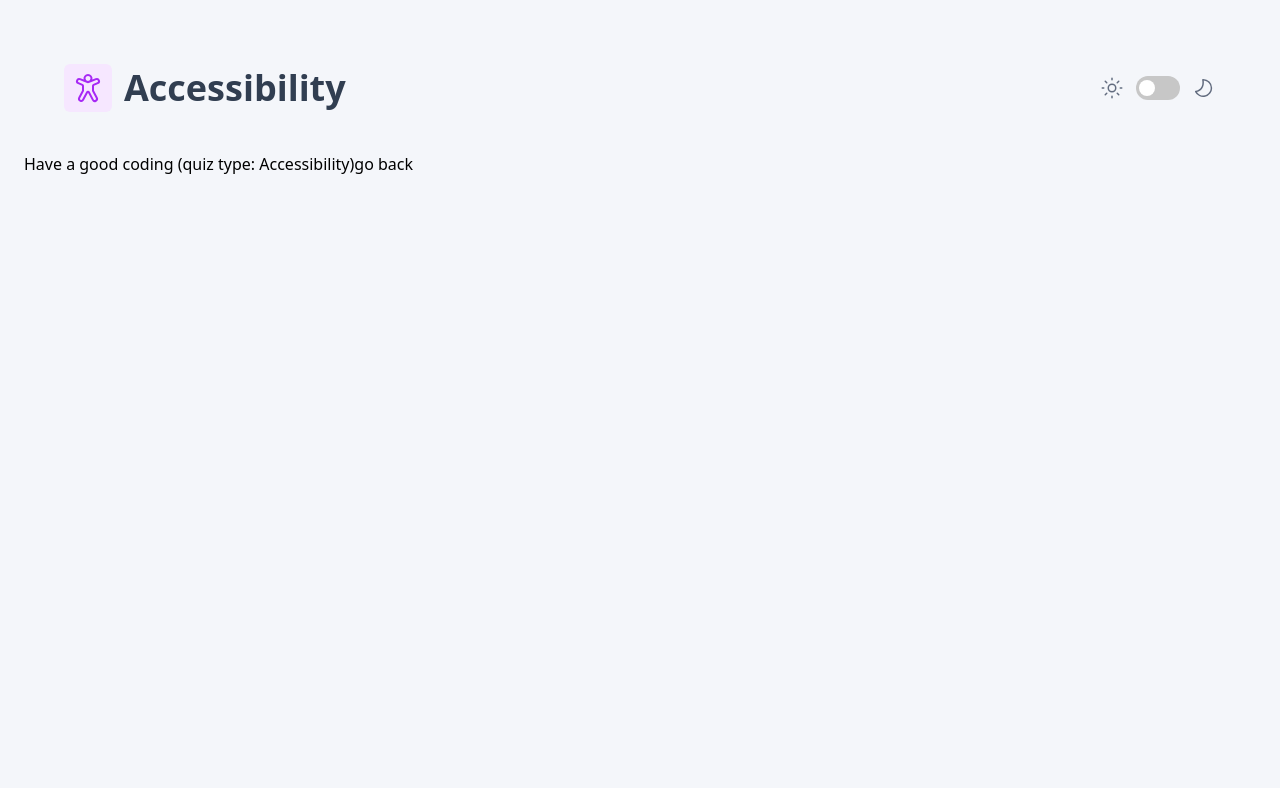
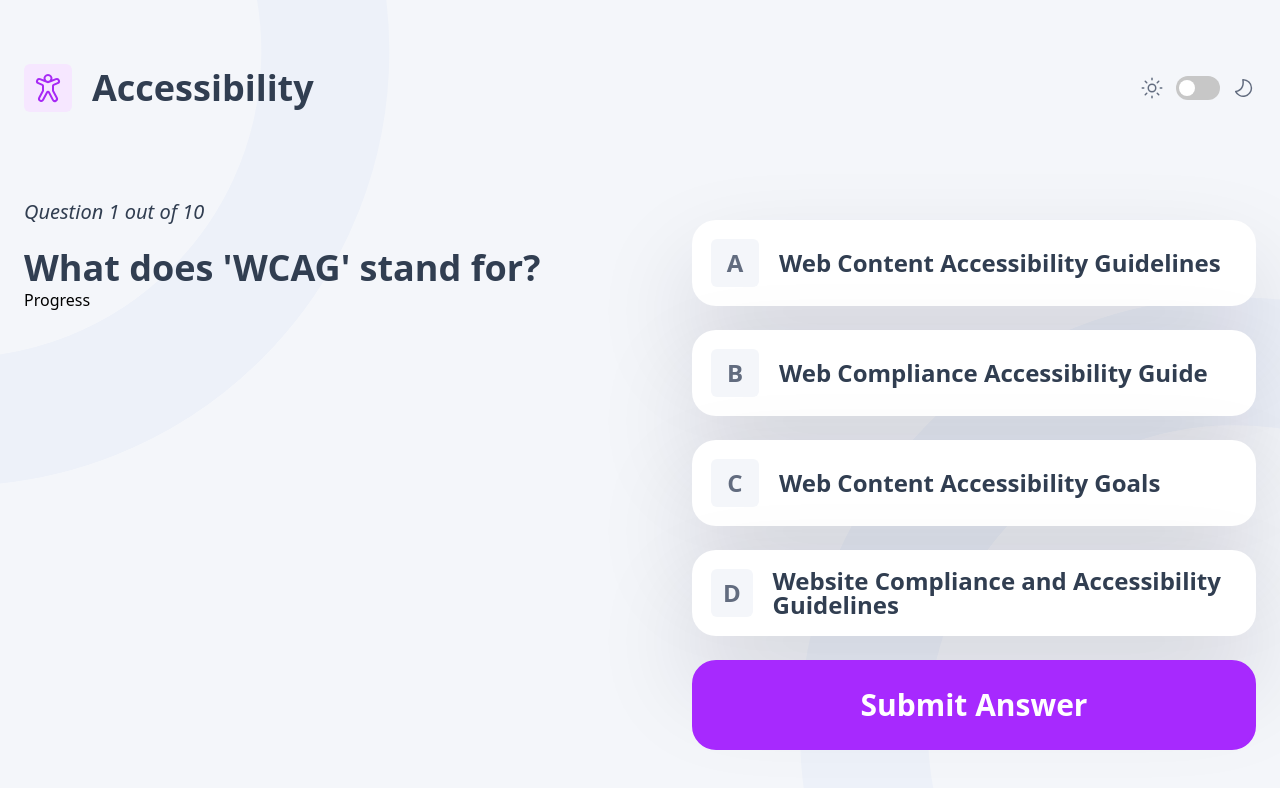
Before and after one commit to vipul-vaishnav/frontend-mentor-solutions-in-one, a React (Vite) app: page /apps/frontend-quiz-app/Accessibility in a window 1280 px wide. Shown: the top 788 px of the page. Built offline with nearby package versions, Linux system fonts and the light colour scheme.

Commit message:
ADD: quiz questions and options

```diff
--- a/src/components/QuizApp/Header.tsx
+++ b/src/components/QuizApp/Header.tsx
@@ -15,10 +15,14 @@ const BG_COLORS = {
 
 const Header: React.FC<HeaderProps> = (props) => {
   const { quizTitle } = props
+
+  const isValidQuizTitle =
+    quizTitle === 'Accessibility' || quizTitle === 'CSS' || quizTitle === 'HTML' || quizTitle === 'JavaScript'
+
   return (
-    <header className="flex items-center max-w-6xl mx-auto justify-between py-10">
-      <h1 className="flex items-center gap-3">
-        {quizTitle ? (
+    <header className="flex items-center max-w-7xl mx-auto justify-between py-10">
+      <h1 className="flex items-center gap-5">
+        {quizTitle && isValidQuizTitle ? (
           <React.Fragment>
             <span
               style={{ backgroundColor: BG_COLORS[quizTitle] }}
--- a/src/pages/Apps/frontend-quiz-app/QuizHome.tsx
+++ b/src/pages/Apps/frontend-quiz-app/QuizHome.tsx
@@ -1,10 +1,10 @@
 import React from 'react'
-import { Link, useLocation } from 'react-router'
+import { Link } from 'react-router'
 
 import type { QUIZDATA } from '../../../data/frontend-quiz-app/data'
 import Header from '../../../components/QuizApp/Header'
 
-const QUIZZES: Array<(typeof QUIZDATA)[number]['title']> = ['Accessibility', 'CSS', 'HTML', 'JavaScript']
+const QUIZZES: Array<(typeof QUIZDATA)[number]['title']> = ['HTML', 'CSS', 'JavaScript', 'Accessibility']
 
 const BG_COLORS = {
   HTML: '#FFF1E9',
@@ -14,30 +14,29 @@ const BG_COLORS = {
 }
 
 const QuizHome: React.FC = () => {
-  const { pathname } = useLocation()
   return (
     <main className="min-h-screen max-w-screen w-full bg-[#f4f6faed] dark:bg-[#313E51] p-6 bg-[url('/frontend-quiz-app/pattern-background-mobile-light.svg')] dark:bg-[url('/frontend-quiz-app/pattern-background-mobile-dark.svg')] sm:bg-[url('/frontend-quiz-app/pattern-background-tablet-light.svg')] sm:dark:bg-[url('/frontend-quiz-app/pattern-background-tablet-dark.svg')] lg:bg-[url('/frontend-quiz-app/pattern-background-desktop-light.svg')] lg:dark:bg-[url('/frontend-quiz-app/pattern-background-desktop-dark.svg')] lg:bg-cover sm:bg-top-left lg:bg-center bg-no-repeat transition-all duration-300">
       <Header />
       <section className="grid grid-cols-1 lg:grid-cols-2 gap-6 lg:gap-12 max-w-7xl mx-auto py-6 lg:py-12">
         <div>
-          <h6 className="dark:text-[#f4f6faed] text-[#313E51] text-4xl xs:text-5xl leading-[110%] sm:text-7xl transition-all duration-300">
+          <h6 className="dark:text-[#f4f6fa] text-[#313E51] text-4xl xs:text-5xl leading-[110%] sm:text-7xl transition-all duration-300">
             Welcome to the
             <br />
             <span className="font-bold">Frontend Quiz!</span>
           </h6>
 
-          <p className="dark:text-[#f4f6faed] mt-12 text-[#313E51] text-xl leading-[120%] sm:text-2xl transition-all duration-300 italic">
+          <p className="dark:text-[#f4f6fa] mt-12 text-[#313E51] text-xl leading-[120%] sm:text-2xl transition-all duration-300 italic">
             Pick a subject to get started.
           </p>
         </div>
-        <ul className="space-y-6 lg:pl-8 lg:pt-8">
+        <ul className="space-y-6 lg:pl-8 lg:pt-5">
           {QUIZZES.map((quiz) => (
             <li key={quiz}>
               <Link
                 style={{
                   boxShadow: 'rgba(17, 12, 46, 0.15) 0px 48px 100px 0px'
                 }}
-                to={pathname + '/' + quiz}
+                to={quiz}
                 className="bg-[#fff] dark:bg-[#3B4D66] p-4 rounded-3xl w-full flex items-center gap-5 transition-all duration-300"
               >
                 <span
--- a/src/pages/Apps/frontend-quiz-app/QuizQuestions.tsx
+++ b/src/pages/Apps/frontend-quiz-app/QuizQuestions.tsx
@@ -1,15 +1,123 @@
-import React from 'react'
-import { useNavigate, useParams } from 'react-router'
-import type { QUIZDATA } from '../../../data/frontend-quiz-app/data'
+import React, { useEffect, type FormEvent } from 'react'
+import { Link, useParams } from 'react-router'
+
+import { QUIZDATA } from '../../../data/frontend-quiz-app/data'
 import Header from '../../../components/QuizApp/Header'
+import { useQuizStore } from '../../../stores/QuizAppStore'
+
+const QUIZZES: Array<(typeof QUIZDATA)[number]['title']> = ['HTML', 'CSS', 'JavaScript', 'Accessibility']
+
+const BG_COLORS = {
+  HTML: '#FFF1E9',
+  CSS: '#E0FDEF',
+  JavaScript: '#EBF0FF',
+  Accessibility: '#F6E7FF'
+}
 
 const QuizQuestions: React.FC = () => {
   const { type } = useParams<{ type: (typeof QUIZDATA)[number]['title'] }>()
-  const navigate = useNavigate()
+  const { setTotalNumberOfQuestions, totalNumberOfQuestions, currentQuestionIndex } = useQuizStore()
+
+  const selectedQuiz = QUIZDATA.find((quiz) => quiz.title === type)
+
+  const handleQuestionSubmit = (e: FormEvent<HTMLFormElement>) => {
+    e.preventDefault()
+  }
+
+  useEffect(() => {
+    if (selectedQuiz) setTotalNumberOfQuestions(selectedQuiz?.questions.length)
+  }, [selectedQuiz])
+
   return (
-    <main className="min-h-screen max-w-screen w-full bg-[#F4F6FA] dark:bg-[#313E51] p-6">
+    <main className="min-h-screen max-w-screen w-full bg-[#f4f6faed] dark:bg-[#313E51] p-6 bg-[url('/frontend-quiz-app/pattern-background-mobile-light.svg')] dark:bg-[url('/frontend-quiz-app/pattern-background-mobile-dark.svg')] sm:bg-[url('/frontend-quiz-app/pattern-background-tablet-light.svg')] sm:dark:bg-[url('/frontend-quiz-app/pattern-background-tablet-dark.svg')] lg:bg-[url('/frontend-quiz-app/pattern-background-desktop-light.svg')] lg:dark:bg-[url('/frontend-quiz-app/pattern-background-desktop-dark.svg')] lg:bg-cover sm:bg-top-left lg:bg-center bg-no-repeat transition-all duration-300">
       <Header quizTitle={type} />
-      Have a good coding (quiz type: {type ?? 'NOT SPECIFIED'})<button onClick={() => navigate(-1)}>go back</button>
+      {selectedQuiz ? (
+        <section className="grid grid-cols-1 lg:grid-cols-2 gap-6 lg:gap-10 max-w-7xl mx-auto py-6 lg:py-12">
+          <div>
+            <p className="dark:text-[#626C7F] mb-6 text-[#313e51] text-base leading-[120%] sm:text-xl transition-all duration-300 italic">
+              Question {currentQuestionIndex + 1} out of {totalNumberOfQuestions}
+            </p>
+            <h6 className="dark:text-[#f4f6fa] text-[#313E51] text-2xl transition-all sm:text-3xl md:text-4xl font-semibold duration-300">
+              {selectedQuiz.questions[currentQuestionIndex].question}
+            </h6>
+            <div>Progress</div>
+          </div>
+          <form onSubmit={handleQuestionSubmit}>
+            <ul className="space-y-6 lg:pl-8 lg:pt-5">
+              {selectedQuiz.questions[currentQuestionIndex].options.map((option, idx) => {
+                return (
+                  <li key={idx}>
+                    <label
+                      style={{
+                        boxShadow: 'rgba(17, 12, 46, 0.15) 0px 48px 100px 0px'
+                      }}
+                      htmlFor={'option-' + idx}
+                      className="bg-[#fff] dark:bg-[#3B4D66] p-4 rounded-3xl w-full flex items-center gap-5 transition-all duration-300 cursor-pointer border-3 border-transparent hover:border-[#a729f5] group"
+                    >
+                      <span className="sm:h-12 dark:text-white text-[#626C7F] h-9 w-9 sm:w-12 p-2 flex items-center justify-center rounded-md transition-all duration-300 bg-[#f4f6fa] text-2xl font-bold group-hover:bg-[#F6E7FF] dark:bg-[#626C7F] group-hover:text-[#a729fe]">
+                        {String.fromCharCode(65 + idx)}
+                      </span>
+                      <span className="dark:text-white text-[#313e51] text-xl sm:text-2xl font-bold leading-[100%] transition-all duration-300">
+                        {option}
+                      </span>
+                    </label>
+                    <input type="radio" name="option" id={'option-' + idx} value={option} hidden />
+                  </li>
+                )
+              })}
+              <li>
+                <button
+                  type="submit"
+                  className="text-white bg-[#a729fe] border-3 border-[#a729fe] transition-all duration-300 hover:opacity-75 rounded-3xl p-6 font-bold text-3xl w-full hover:scale-[0.95] active:scale-100"
+                >
+                  Submit Answer
+                </button>
+              </li>
+            </ul>
+          </form>
+        </section>
+      ) : (
+        <section className="grid grid-cols-1 lg:grid-cols-2 gap-6 lg:gap-12 max-w-7xl mx-auto py-6 lg:py-12">
+          <div>
+            <h6 className="dark:text-[#f4f6fa] text-[#313E51] text-4xl xs:text-5xl leading-[110%] sm:text-7xl transition-all break-words duration-300">
+              Invalid Quiz
+              <br />
+              <span className="font-bold">{type}</span> doesn't exist.
+            </h6>
+
+            <p className="dark:text-[#f4f6fa] mt-12 text-[#313E51] text-xl leading-[120%] sm:text-2xl transition-all duration-300 italic">
+              Please select one of the available quizzes
+            </p>
+          </div>
+          <ul className="space-y-6 lg:pl-8 lg:pt-5">
+            {QUIZZES.map((quiz) => (
+              <li key={quiz}>
+                <Link
+                  style={{
+                    boxShadow: 'rgba(17, 12, 46, 0.15) 0px 48px 100px 0px'
+                  }}
+                  to={`/apps/frontend-quiz-app/${quiz}`}
+                  className="bg-[#fff] dark:bg-[#3B4D66] p-4 rounded-3xl w-full flex items-center gap-5 transition-all duration-300"
+                >
+                  <span
+                    style={{ backgroundColor: BG_COLORS[quiz] }}
+                    className="sm:h-12 h-9 w-9 sm:w-12 p-2 flex items-center justify-center rounded-md transition-all duration-300"
+                  >
+                    <img
+                      src={'/frontend-quiz-app/icon-' + (quiz === 'JavaScript' ? 'js' : quiz).toLowerCase() + '.svg'}
+                      alt={quiz + ' logo'}
+                      className="w-10"
+                    />
+                  </span>
+                  <span className="dark:text-white text-[#313e51] text-xl sm:text-2xl font-bold leading-[100%] transition-all duration-300">
+                    {quiz}
+                  </span>
+                </Link>
+              </li>
+            ))}
+          </ul>
+        </section>
+      )}
     </main>
   )
 }
--- a/src/stores/QuizAppStore.ts
+++ b/src/stores/QuizAppStore.ts
@@ -1,3 +1,50 @@
 import { create } from 'zustand'
 
-const useQuizStore = create()
+interface State {
+  currentQuestionIndex: number
+  totalNumberOfQuestions: number
+  score: number
+  isCurrentQuestionAnswered: boolean
+  isCurrentQuestionAnswerSubmitted: boolean
+  isCurrentQuestionAnswerSubmittedCorrect: boolean | null
+  finished: boolean
+}
+
+interface Actions {
+  setTotalNumberOfQuestions: (numberOfQuestions: number) => void
+  setQuestionAnsweredStatus: (status: boolean) => void
+  setQuestionSubmittedStatus: (status: boolean) => void
+  setQuestionAnswerCorrectStatus: (status: boolean) => void
+  updateFinishedStatus: (status: boolean) => void
+  goToNextQuestion: () => void
+}
+
+export const useQuizStore = create<State & Actions>((set, get) => ({
+  currentQuestionIndex: 0,
+  score: 0,
+  totalNumberOfQuestions: 0,
+  isCurrentQuestionAnswered: false,
+  isCurrentQuestionAnswerSubmitted: false,
+  isCurrentQuestionAnswerSubmittedCorrect: null,
+  finished: false,
+  setTotalNumberOfQuestions: (numberOfQuestions: number) => {
+    set({
+      totalNumberOfQuestions: numberOfQuestions
+    })
+  },
+  setQuestionAnsweredStatus: (answered: boolean) => {
+    set({
+      isCurrentQuestionAnswered: answered
+    })
+  },
+  setQuestionSubmittedStatus: (submitted: boolean) => {
+    set({ isCurrentQuestionAnswerSubmitted: submitted })
+  },
+  setQuestionAnswerCorrectStatus: (isCorrect: boolean) => {
+    set({ isCurrentQuestionAnswerSubmittedCorrect: isCorrect })
+  },
+  updateFinishedStatus: (finished: boolean) => {
+    set({ finished })
+  },
+  goToNextQuestion: () => {}
+}))
```
